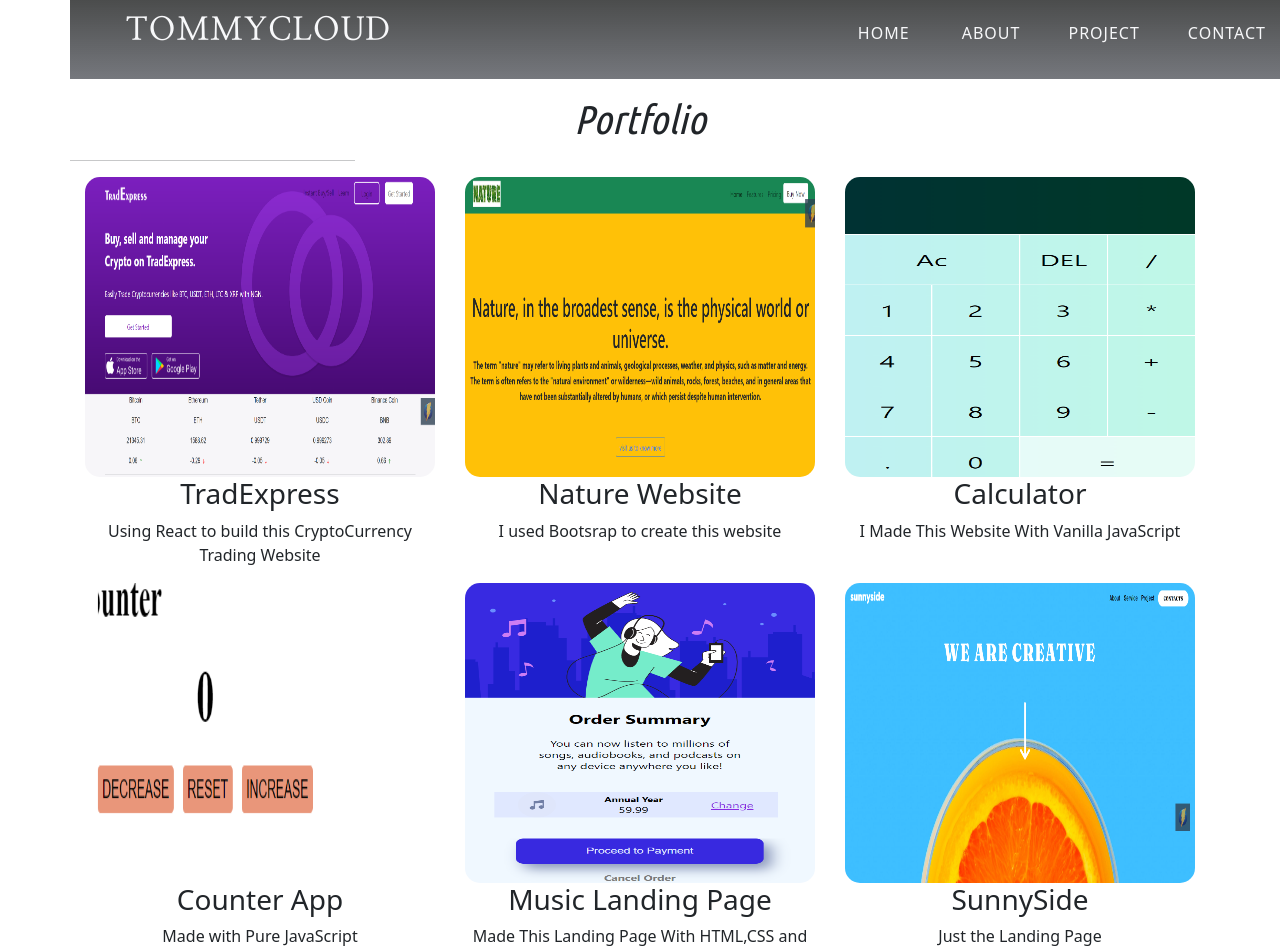
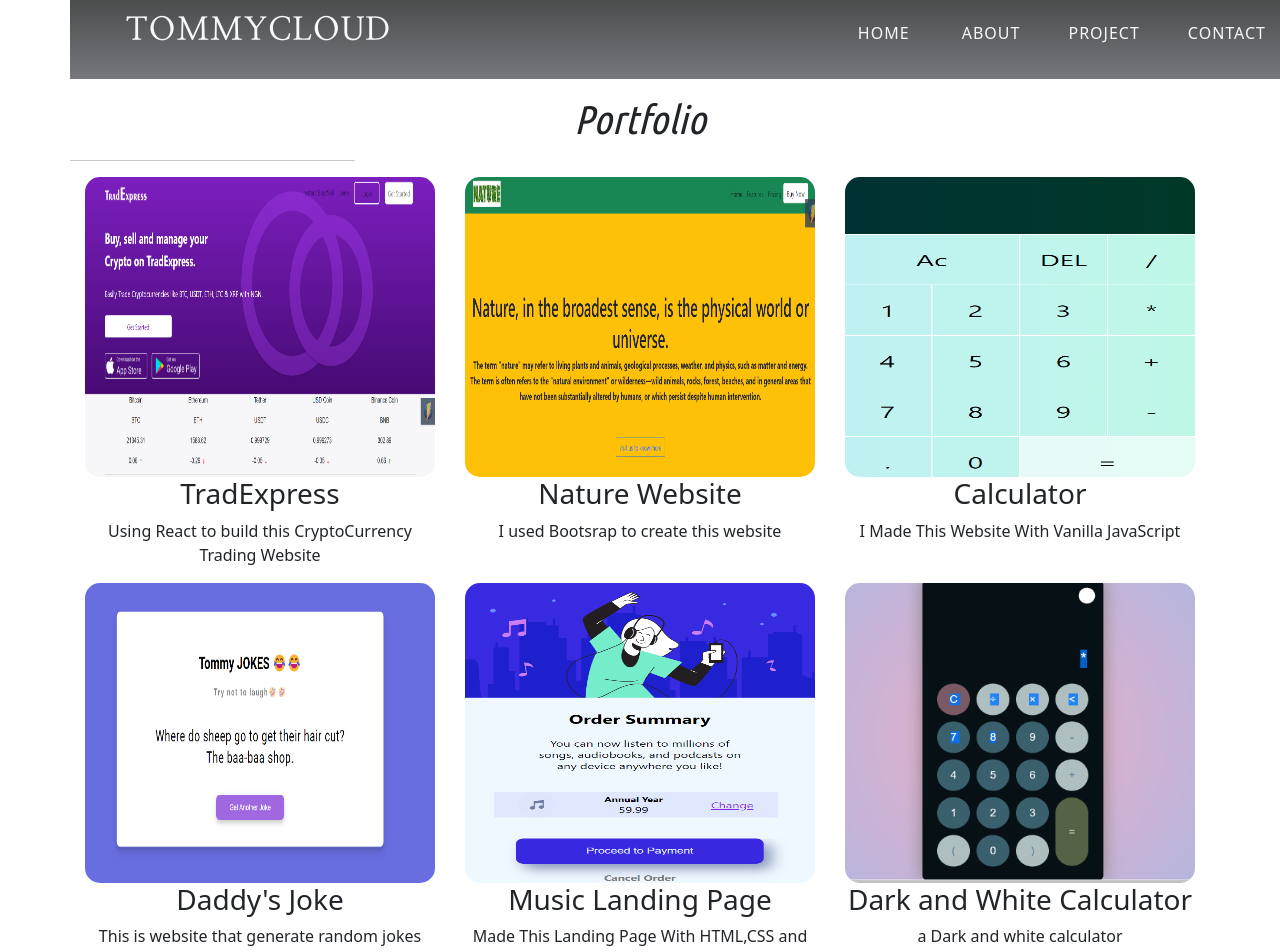
Before and after one commit to oduba247/portfolio, a React (Create React App) app: page /project in a window 1280 px wide. Shown: the top 952 px of the page. Built offline with nearby package versions, Linux system fonts and the light colour scheme; the HTML template or start-up script is replaced by a standard one.

Commit message:
i did some edit in the ptoject folder

```diff
--- a/src/component/Project.js
+++ b/src/component/Project.js
@@ -4,9 +4,9 @@ import '../Style/Projects.css'
 import Tradee from "../Asset/TradExpress.png"
 import Naturee from "../Asset/nature webstite - Google Chrome 2023-01-17 21.35.2.png"
 import Cal from "../Asset/Calculator.png"
-import Count from "../Asset/counter App -.png"
+import Daddy from "../Asset/daddys joke.png"
 import Music from "../Asset/Music.png"
-import Sunny from "../Asset/SunnySide _ Landing - Google Chrome 2023-01-17 21..png"
+import Darkand from "../Asset/darkand.png"
 
 const Project = () => {
   return (
@@ -65,15 +65,15 @@ const Project = () => {
             <div className="row">
               <div className="col-lg-4">
                 <div className="thumbnail">
-                  <a href="https://jazzy-stroopwafel-752cba.netlify.app/">
+                  <a href="https://fabulous-medovik-020c79.netlify.app/">
                     <div className="thumbnail-hover text-center">
                       <i className="fa fa-eye fa-4x"></i>
                     </div>
-                    <img src={Count} alt="" />
+                    <img src={Daddy} alt="" />
                   </a>
                   <div className="caption">
-                    <h3>Counter App</h3>
-                    <p>Made with Pure JavaScript</p>
+                    <h3>Daddy's Joke</h3>
+                    <p>This is website that generate  random jokes</p>
                   </div>
                 </div>
               </div>
@@ -93,15 +93,15 @@ const Project = () => {
               </div>
               <div className="col-lg-4">
                 <div className="thumbnail">
-                  <a href="https://odubaayotomiwagoddid.netlify.app/">
+                  <a href="https://famous-truffle-50f43c.netlify.app">
                     <div className="thumbnail-hover text-center">
                       <i className="fa fa-eye fa-4x"></i>
                     </div>
-                    <img src={Sunny} alt="" />
+                    <img src={Darkand} alt="" />
                   </a>
                   <div className="caption">
-                    <h3>SunnySide</h3>
-                    <p>Just the Landing Page</p>
+                    <h3>Dark and White Calculator</h3>
+                    <p>a Dark and white calculator</p>
                   </div>
                 </div>
               </div>
```
Also changed, not shown: src/Asset/daddys joke.png (added), src/Asset/darkand.png (added).
